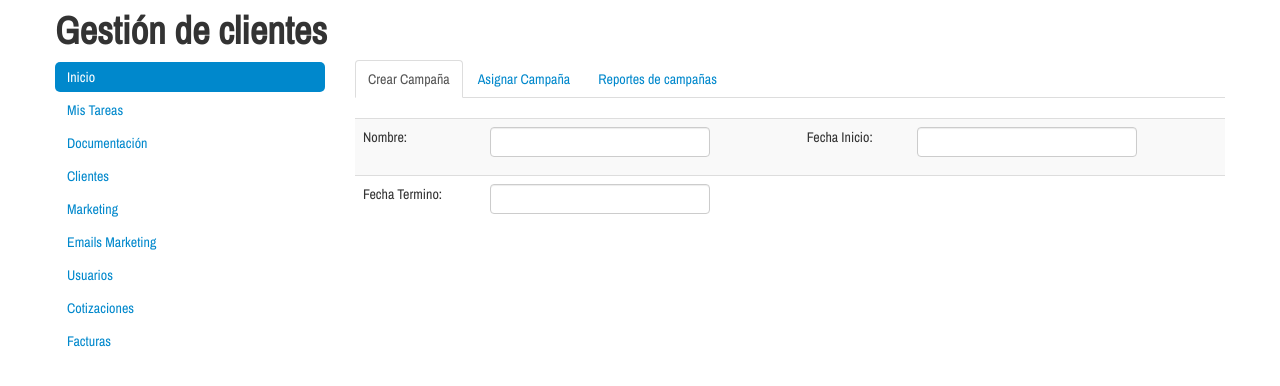
After one commit to mzarallop/app_beta, a CodeIgniter app: page /clientes/marketing in a window 1280 px wide. The commit adds this page. Shown: the top 386 px of the page. Run offline with CodeIgniter, Linux system fonts and the light colour scheme.

Commit message:
clientes
v0.2

```diff
--- a/application/config/database.php
+++ b/application/config/database.php
@@ -51,7 +51,7 @@ $active_record = TRUE;
 $db['default']['hostname'] = 'localhost';
 $db['default']['username'] = 'root';
 $db['default']['password'] = '';
-$db['default']['database'] = 'proyectos';
+$db['default']['database'] = 'kdocecl_web';
 $db['default']['dbdriver'] = 'mysqli';
 $db['default']['dbprefix'] = '';
 $db['default']['pconnect'] = TRUE;
--- a/application/controllers/clientes.php
+++ b/application/controllers/clientes.php
@@ -31,6 +31,19 @@ class Clientes extends CI_Controller {
 			$this->load->view('fijos/head', $datos);
 			$this->load->view('fijos/menu', $datos);
 			$this->load->view('clientes/index', $datos);
+			$this->load->view('fijos/footer');
+	}
+
+	public function marketing()
+	{
+		$datos['css'] = array("bootstrap.css", "bootstrap.min.css", "clientes/clientes.css");
+			$datos['js'] = array("jquery.js","bootstrap.js", "bootstrap.min.js", "bootstrap-tab.js","clientes/clientes.js");
+			$datos['title'] = 'Gestión de clientes';
+			$datos['regiones'] = $this->selectores->clientes_region();
+			$this->load->database();
+			$this->load->view('fijos/head', $datos);
+			$this->load->view('fijos/menu', $datos);
+			$this->load->view('clientes/marketing', $datos);
 			$this->load->view('fijos/footer');
 	}
 
@@ -73,7 +86,7 @@ class Clientes extends CI_Controller {
 						$tabla.='<td>'.$cliente['COMUNA'].'</td>';
 						$tabla.='<td>'.$cliente['COD_AREA'].' - '.$cliente['TELEFONO'].'</td>';
 						$tabla.='<td>'.$cliente['EMAIL'].'</td>';
-						$tabla.='<td><a href="javascript:;">Ver</a></td>';
+						$tabla.='<td><a class="ver_colegio" href="javascript:;" data-id="'.$cliente['ID_CLIENTE'].'" data-rbd="'.$cliente['RBD'].'"><i class="icon-search"></i></a></td>';
 						$tabla.='</tr>';
 					}
 						$tabla.='</table>';
--- a/application/models/mod_clientes.php
+++ b/application/models/mod_clientes.php
@@ -11,11 +11,11 @@
 		{
 			if($param['tipo']=='region')
 			{
-				$query = $this->db->query("select ID_CLIENTE, NOMBRES, RAZON_SOCIAL, CALLE, COD_AREA, TELEFONO, EMAIL, AUX1, AUX2, ALUM_SEP, RBD, MONTO_SEP, COMUNA from cliente where REGION = '".$param['id']."'");
+				$query = $this->db->query("select ID_CLIENTE, NOMBRES, RAZON_SOCIAL, CALLE, COD_AREA, TELEFONO, EMAIL, AUX1, AUX2, ALUM_SEP, RBD, MONTO_SEP, COMUNA from core_clientes where REGION = '".$param['id']."'");
 			}
 			elseif($param['tipo']=='comuna')
 			{
-				$query = $this->db->query("select ID_CLIENTE, NOMBRES, RAZON_SOCIAL, CALLE, COD_AREA, TELEFONO, EMAIL, AUX1, AUX2, ALUM_SEP, RBD, MONTO_SEP, COMUNA from cliente where COMUNA = '".$param['id']."'");
+				$query = $this->db->query("select ID_CLIENTE, NOMBRES, RAZON_SOCIAL, CALLE, COD_AREA, TELEFONO, EMAIL, AUX1, AUX2, ALUM_SEP, RBD, MONTO_SEP, COMUNA from core_clientes where COMUNA = '".$param['id']."'");
 			}
 
 			if(isset($query))
--- /dev/null
+++ b/application/views/clientes/marketing.php
@@ -0,0 +1,68 @@
+<div class="span9">
+
+	<div class="tabbable">
+	  <ul class="nav nav-tabs">
+	    <li class="active"><a href="#tab1" data-toggle="tab">Crear Campaña</a></li>
+	    <li><a href="#tab2" data-toggle="tab">Asignar Campaña</a></li>
+	    <li><a href="#tab3" data-toggle="tab">Reportes de campañas</a></li>
+	  </ul>
+	  <div class="tab-content">
+	  	 <div class="tab-pane active" id="tab1">
+	  	 	 <table class="table table-striped">
+	      	<tr>
+	      	<td>Nombre:</td>
+	      	<td><input type="text"></td>
+	      	<td>Fecha Inicio:</td>
+	      	<td><input type="text"></td>
+	      	</tr>
+	      	<tr>
+	      	<td>Fecha Termino:</td>
+	      	<td><input type="text"></td>
+	      	<td></td>
+	      	<td></td>
+	      	</tr>
+	      </table>
+	  	 </div>
+	    <div class="tab-pane" id="tab2">
+	      <table class="table table-striped">
+	      	<tr>
+	      	<td>Campaña:</td>
+	      	<td><select name="" id=""></select></td>
+	      	<td>Comercial:</td>
+	      	<td><select name="" id=""></select></td>
+	      	</tr>
+	      	<tr>
+	      		<td>Región:</td>
+	      		<td>
+	      			<select id="region_bcli">
+	      				<option value="">--</option>
+	      				<?php foreach($regiones as $reg): ?>
+	      				<option value="<?php echo $reg['id'] ?>"><?php echo $reg['nombre'] ?> (<?php echo $reg['total'] ?>)</option>
+	      			<?php endforeach; ?>
+	      			</select>
+	      		</td>
+	      		<td>Comuna:</td>
+	      		<td>
+	      			<select id="comuna_bcli">
+	      				<option>--</option>
+	      			</select>
+	      		</td>
+	      	</tr>
+	      </table>
+	      	<div id="clientes_bcli"></div>
+	    </div>
+	    <div class="tab-pane" id="tab3">
+	      <p>Howdy, I'm in Section 2.</p>
+	    </div>
+	    <div class="tab-pane" id="tab4">
+	      <p>Howdy, I'm in Section 2.</p>
+	    </div>
+	  </div>
+	</div>
+
+</div>
+
+<!--END ROW-->
+</div>
+<!--END CONTAINER-->
+</div>
--- a/application/views/fijos/menu.php
+++ b/application/views/fijos/menu.php
@@ -9,6 +9,8 @@
               <li><a href="<?php echo base_url(); ?>proyecto/tareas">Mis Tareas</a></li>
               <li><a href="<?php echo base_url(); ?>documentacion">Documentación</a></li>
               <li><a href="<?php echo base_url(); ?>clientes">Clientes</a></li>
+              <li><a href="<?php echo base_url(); ?>clientes/marketing">Marketing</a></li>
+              <li><a href="<?php echo base_url(); ?>clientes/emailmarketing">Emails Marketing</a></li>
               <li><a href="<?php echo base_url(); ?>usuarios">Usuarios</a></li>
               <li><a href="<?php echo base_url(); ?>cotizaciones">Cotizaciones</a></li>
               <li><a href="<?php echo base_url(); ?>facturas">Facturas</a></li>
--- a/js/clientes/clientes.js
+++ b/js/clientes/clientes.js
@@ -14,6 +14,8 @@ $(function(){
 		var id = e.currentTarget.value
 		mostrar_clientes(id, 'comuna')
 	})
+
+
 })
 
 function mostrar_clientes(id, tipo)
@@ -25,5 +27,15 @@ function mostrar_clientes(id, tipo)
 		data:"id="+id+"&tipo="+tipo+"&case=2",
 		success:function(result){
 					$("#clientes_bcli").html(result);
+					$(".ver_colegio").on('click', function(e){
+						console.log(e)
+						var col_id = e.currentTarget.dataset.id
+						var col_rbd = e.currentTarget.dataset.rbd
+						mostrar_ficha(col_id)
+					})
 				}})
 }
+
+function mostrar_ficha(id)
+{ console.log(id)
+}
```
